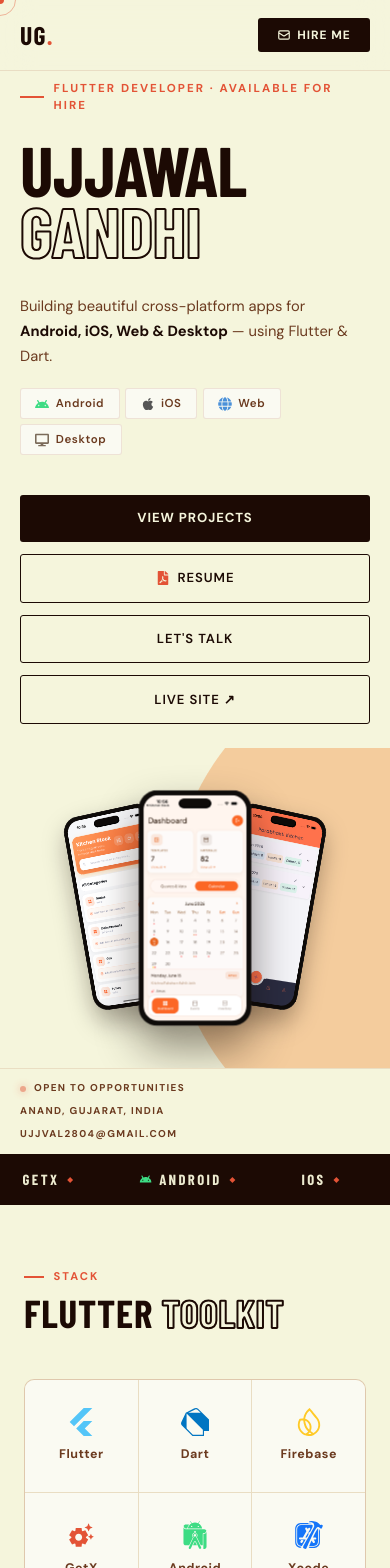
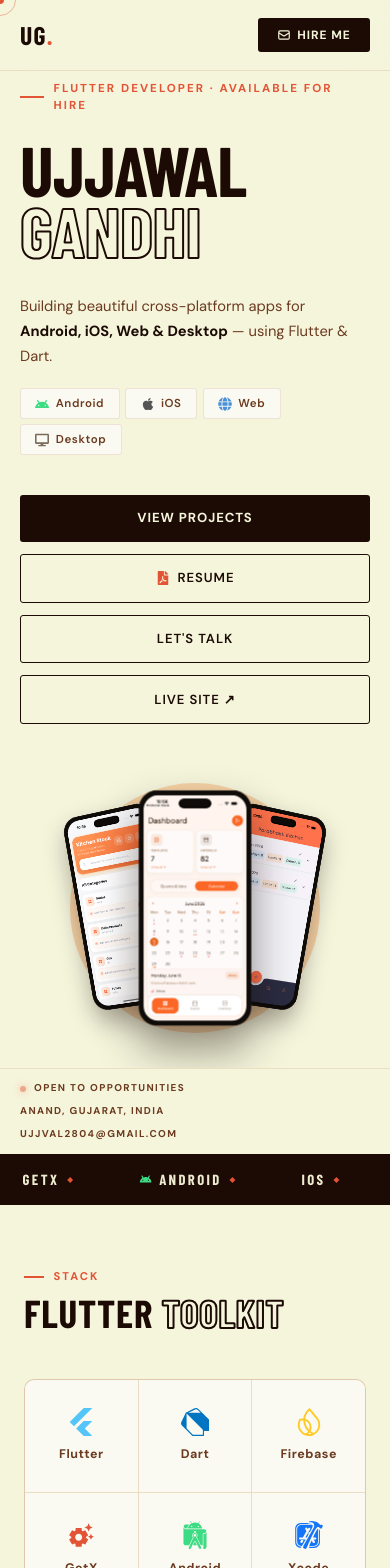
Before and after one commit to UjjvalGandhi/my_portfolio, a Next.js app in the folder nextjs/: page / in a window 390 px wide. Shown: the top 1568 px of the page. Built offline with nearby package versions, Linux system fonts and the light colour scheme; a web font is replaced by a local one.

Commit message:
responsive

```diff
--- a/nextjs/app/globals.css
+++ b/nextjs/app/globals.css
@@ -65,12 +65,7 @@ body {
     overflow: hidden !important;
   }
   .phone-fan { transform: scale(0.72); }
-  .hero-circle {
-    width: 300px !important;
-    height: 600px !important;
-    border-radius: 600px 0 0 600px !important;
-    right: -40px !important;
-  }
+  .hero-circle { width: 300px !important; height: 300px !important; }
   .hero-right-tag { font-size: 1.2rem !important; text-align: left !important; }
   .hero-name-size { font-size: clamp(3.8rem, 16vw, 6rem) !important; }
   .hero-left-pad { padding: 5.5rem 1.5rem 2rem !important; }
@@ -97,5 +92,5 @@ body {
   .plat-wrap { gap: .35rem !important; }
   .hero-right-panel { height: 320px !important; }
   .phone-fan { transform: scale(0.62); }
-  .hero-circle { width: 260px !important; height: 520px !important; border-radius: 520px 0 0 520px !important; }
+  .hero-circle { width: 250px !important; height: 250px !important; }
 }
--- a/nextjs/components/Hero.tsx
+++ b/nextjs/components/Hero.tsx
@@ -28,7 +28,7 @@ export default function Hero() {
     document.querySelector(id)?.scrollIntoView({ behavior: "smooth", block: "start" });
 
   return (
-    <section id="hero" style={{ minHeight:"92vh", maxWidth:1600, margin:"0 auto", display:"grid", gridTemplateColumns:"1fr auto", gridTemplateRows:"1fr auto", paddingTop:0 }}>
+    <section id="hero" style={{ minHeight:"92vh", maxWidth:1400, margin:"0 auto", display:"grid", gridTemplateColumns:"1fr auto", gridTemplateRows:"1fr auto", paddingTop:0 }}>
 
       {/* ── LEFT ── */}
       <div className="hero-left-pad" style={{ background:"var(--bg)", padding:"6.5rem 3rem 2.5rem", display:"flex", flexDirection:"column", justifyContent:"flex-start", position:"relative", overflow:"hidden" }}>
@@ -69,10 +69,10 @@ export default function Hero() {
       <motion.div className="hero-right-panel"
         initial={{ opacity:0, x:60 }} animate={{ opacity:1, x:0 }}
         transition={{ duration:0.8, delay:0.2, ease:"easeOut" }}
-        style={{ width:"clamp(360px, 38%, 560px)", background:"transparent", position:"relative", display:"flex", flexDirection:"column", alignItems:"center", justifyContent:"center", padding:"2rem" }}
+        style={{ width:"clamp(440px, 42%, 600px)", background:"transparent", position:"relative", display:"flex", flexDirection:"column", alignItems:"center", justifyContent:"center", padding:"2rem" }}
       >
-        {/* half-circle backdrop, anchored to right edge, behind phones */}
-        <div className="hero-circle" style={{ position:"absolute", right:-60, top:"50%", transform:"translateY(-50%)", width:520, height:1040, borderRadius:"1040px 0 0 1040px", background:"var(--sand)", opacity:0.5, zIndex:0, pointerEvents:"none" }} />
+        {/* circular backdrop, centered behind the phones */}
+        <div className="hero-circle" style={{ position:"absolute", left:"50%", top:"50%", transform:"translate(-50%,-50%)", width:480, height:480, borderRadius:"50%", background:"var(--sand)", opacity:0.45, zIndex:0, pointerEvents:"none" }} />
 
         {/* ── 3D PHONE FAN ── */}
         <div className="phone-fan" style={{ position:"relative", zIndex:1, width:"100%", height:"100%", display:"flex", alignItems:"center", justifyContent:"center", perspective:"1400px" }}>
```
